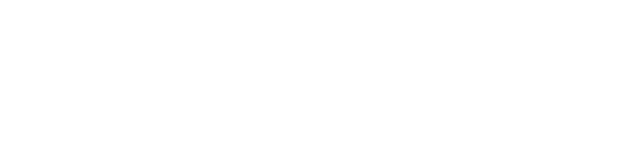
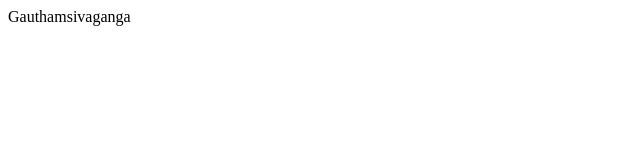
Before and after one commit to GauthamMurali/Gautham, a plain HTML site: page index.html in a window 1280 px wide. Shown: the whole page, without its empty margins (0-640 px from the left). Drawn offline with Linux system fonts and the light colour scheme.

Commit message:
Update index.html

```diff
--- a/index.html
+++ b/index.html
@@ -7,6 +7,6 @@
     <title>Document</title>
 </head>
 <body>
-
+    Gauthamsivaganga
 </body>
 </html>
```
